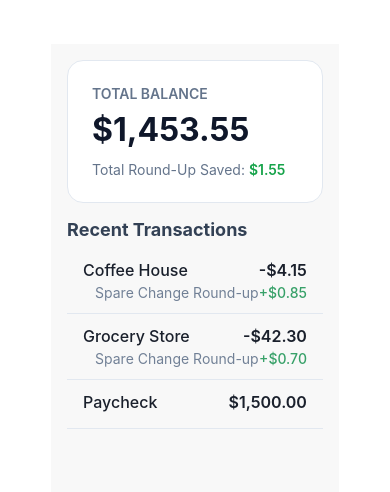
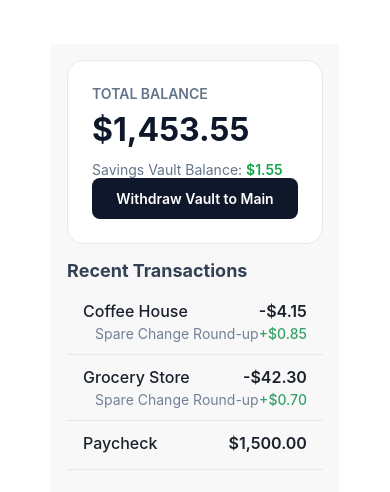
Before and after one commit to Robert-Barry/FintechApp, a React Native app: screen / in a window 390 px wide. Shown: the part 106-598 px from the top of the page. Built offline with nearby package versions, Linux system fonts and the light colour scheme.

Commit message:
Modify WalletDashboard.tsx to use the WalletContext.

```diff
--- a/src/features/wallet/components/WalletDashboard.tsx
+++ b/src/features/wallet/components/WalletDashboard.tsx
@@ -1,68 +1,59 @@
-import { useState, useEffect } from "react";
-import { calculateRoundUp } from "../../../utils/calculateRoundUp";
+import React from "react";
 import { USDformatter } from "../../../utils/currencyFormatter";
 import {
     View,
     Text,
+    Pressable,
     FlatList,
     StyleSheet,
 } from "react-native";
 import TransactionItem from "../components/TransactionItem";
-import { Transaction } from '../types';
-import { walletService } from "../services/walletService";
+import { useWallet, WalletProvider } from "../context/WalletContext";
 
-export default function WalletDashboard() {
-    const [transactions, setTransactions] = useState<Transaction[]>([]);
-    const [isLoading, setIsLoading] = useState<boolean>(true);
-    const [error, setError] = useState<any | null>(null);
+function DashboardComponent() {
+    const {
+        transactions,
+        accountTotalInCents,
+        vaultBalanceInCents,
+        isLoading,
+        withdrawVaultToMain
+    } = useWallet();
 
-    useEffect(() => {
-        (async function fetchWalletData() {
-            try {
-                const data = await walletService.getLatestTransactions();
-                setTransactions(data);
-            } catch (error) {
-                setError(error);
-            } finally {
-                setIsLoading(false);
-            }
-        })();
-    }, []);
+    const formattedTotal = USDformatter.format(accountTotalInCents / 100);
+    const formattedSavings = USDformatter.format(vaultBalanceInCents / 100);
 
-    const accountTotalInCents = transactions.reduce((total: number, transaction: Transaction) => {
-        return total + transaction.amountInCents;
-    }, 0);
-
-    const roundUpInCents = transactions.reduce((total: number, transaction: Transaction) => {
-        let roundUpInCents = 0;
-
-        if (transaction.amountInCents < 0) {
-            const absoluteCents = Math.abs(transaction.amountInCents);
-            // Calculate the round up
-            roundUpInCents = calculateRoundUp(absoluteCents);
+    if (isLoading) {
+        return (
+            <View style={styles.centerContainer}>
+                <Text style={styles.loadingText}>Loading wallet data...</Text>
+            </View>
+        );
     }
 
-        return total + roundUpInCents;
-    }, 0);
-
-    const formattedTotal = USDformatter.format(accountTotalInCents / 100);
-    const formattedSavings = USDformatter.format(roundUpInCents / 100);
-
     return (
-        <>
-        {isLoading ? (
-            <Text>Loading wallet data...</Text>
-        ) : (
         <View style={styles.container}>
-                {/*  Header / Summary / Blocks */}
+            {/* Header / Summary / Blocks */}
             <View style={styles.summaryCard}>
                 <Text style={styles.label}>Total Balance</Text>
                 <Text style={styles.balanceText}>{formattedTotal}</Text>
 
                 <View style={styles.savingsRow}>
-                        <Text style={styles.savingsLabel}>Total Round-Up Saved: </Text>
+                    <Text style={styles.savingsLabel}>Savings Vault Balance: </Text>
                     <Text style={styles.savingsValue}>{formattedSavings}</Text>
                 </View>
+
+                {/* Withdraw Action Trigger Button */}
+                <Pressable
+                    onPress={withdrawVaultToMain}
+                    style={({ pressed }) => [
+                        styles.withdrawButton,
+                        pressed && styles.buttonPressed,
+                        vaultBalanceInCents <= 0 && styles.buttonDisabled
+                    ]}
+                    disabled={vaultBalanceInCents <= 0}
+                >
+                    <Text style={styles.withdrawButtonText}>Withdraw Vault to Main</Text>
+                </Pressable>
             </View>
 
             <Text style={styles.listHeader}>Recent Transactions</Text>
@@ -74,15 +65,31 @@ export default function WalletDashboard() {
                 contentContainerStyle={styles.listContainer}
             />
         </View>
-        )}
-        </>
-    )
+    );
+}
+
+export default function WalletDashboard() {
+    return (
+        <WalletProvider>
+            <DashboardComponent />
+        </WalletProvider>
+    );
 }
 
 const styles = StyleSheet.create({
     container: {
         flex: 1,
         backgroundColor: '#F8F8F8'
+    },
+    centerContainer: {
+        flex: 1,
+        justifyContent: 'center',
+        alignItems: 'center',
+        backgroundColor: '#F8F8F8'
+    },
+    loadingText: {
+        fontSize: 16,
+        color: '#64748B',
     },
     summaryCard: {
         backgroundColor: '#FFFFFF',
@@ -118,6 +125,24 @@ const styles = StyleSheet.create({
         fontWeight: '600',
         color: '#16A34A',
     },
+    withdrawButton: {
+        backgroundColor: '#0F172A',
+        paddingVertical: 12,
+        borderRadius: 8,
+        alignItems: 'center',
+        justifyContent: 'center',
+    },
+    buttonPressed: {
+        opacity: 0.8,
+    },
+    buttonDisabled: {
+        backgroundColor: '#CBD5E1',
+    },
+    withdrawButtonText: {
+        color: '#FFFFFF',
+        fontWeight: 600,
+        fontSize: 14,
+    },
     listHeader: {
         fontSize: 18,
         fontWeight: 700,
```
Lines whose indentation alone changed are shown as unchanged.
